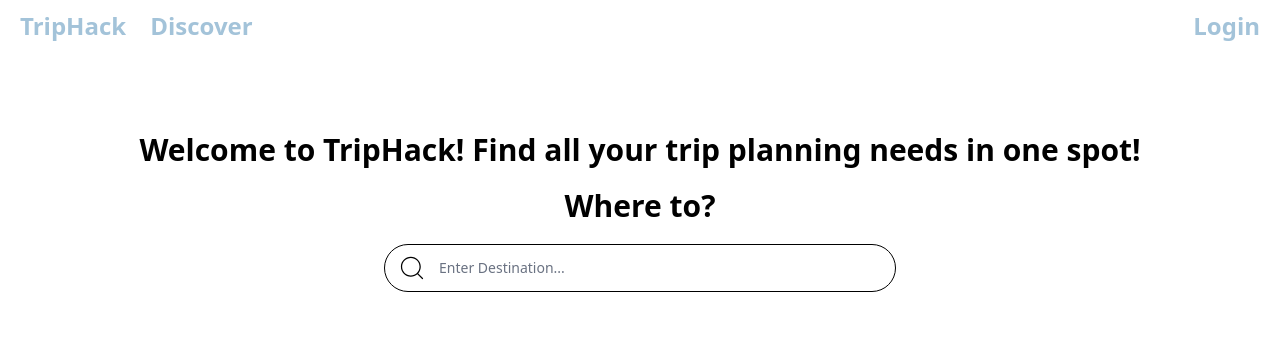
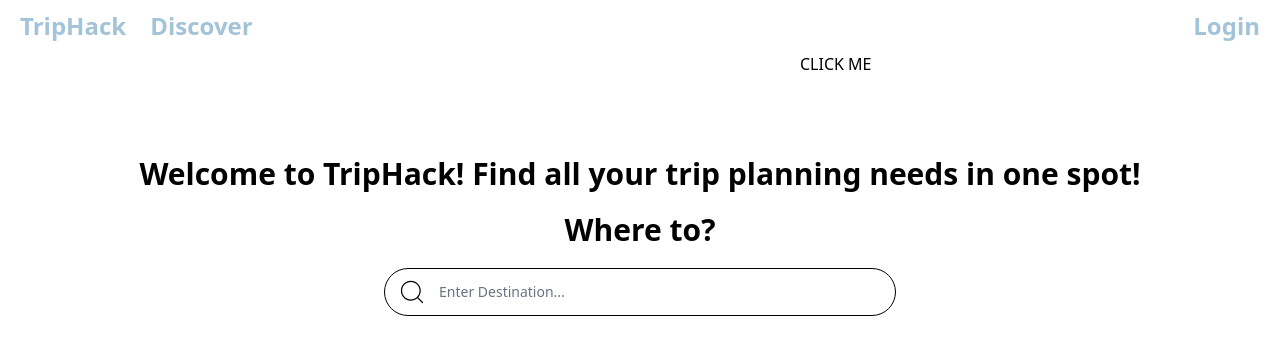
Before and after one commit to mtomilson/TripHack, a React (Vite) app in the folder triphack/: page / in a window 1280 px wide. Shown: the top 354 px of the page. Built offline with nearby package versions, Linux system fonts and the light colour scheme; no server answers.

Commit message:
feat(backend): frontend testing to call backend

```diff
--- a/triphack/src/backend/server.ts
+++ b/triphack/src/backend/server.ts
@@ -3,7 +3,8 @@ import cors from "cors";
 import amadeus from "./routes/amadeus"
 
 const app = express();
-
+app.use(cors());
+app.use(express.json());
 app.use("/api/amadeus", amadeus)
 
 
--- a/triphack/src/components/HomePage.tsx
+++ b/triphack/src/components/HomePage.tsx
@@ -1,8 +1,21 @@
 import { CiSearch } from "react-icons/ci";
 
 export default function HomePage() {
+  const callBackend = async () => {
+    try {
+      const response = await fetch("http://localhost:5000/api/amadeus/search");
+      const data = await response.json();
+
+      console.log(data);
+    } catch (error) {
+      console.log(error);
+    }
+  }
+
+
   return (
     <>
+    <button onClick={callBackend} className="hover:cursor-pointer ml-200">CLICK ME</button>
       <div className="flex flex-col text-center items-center justify-center pt-20 text-3xl">
         <p className="font-bold text-black">
           Welcome to TripHack! Find all your trip planning needs in one spot!
```
